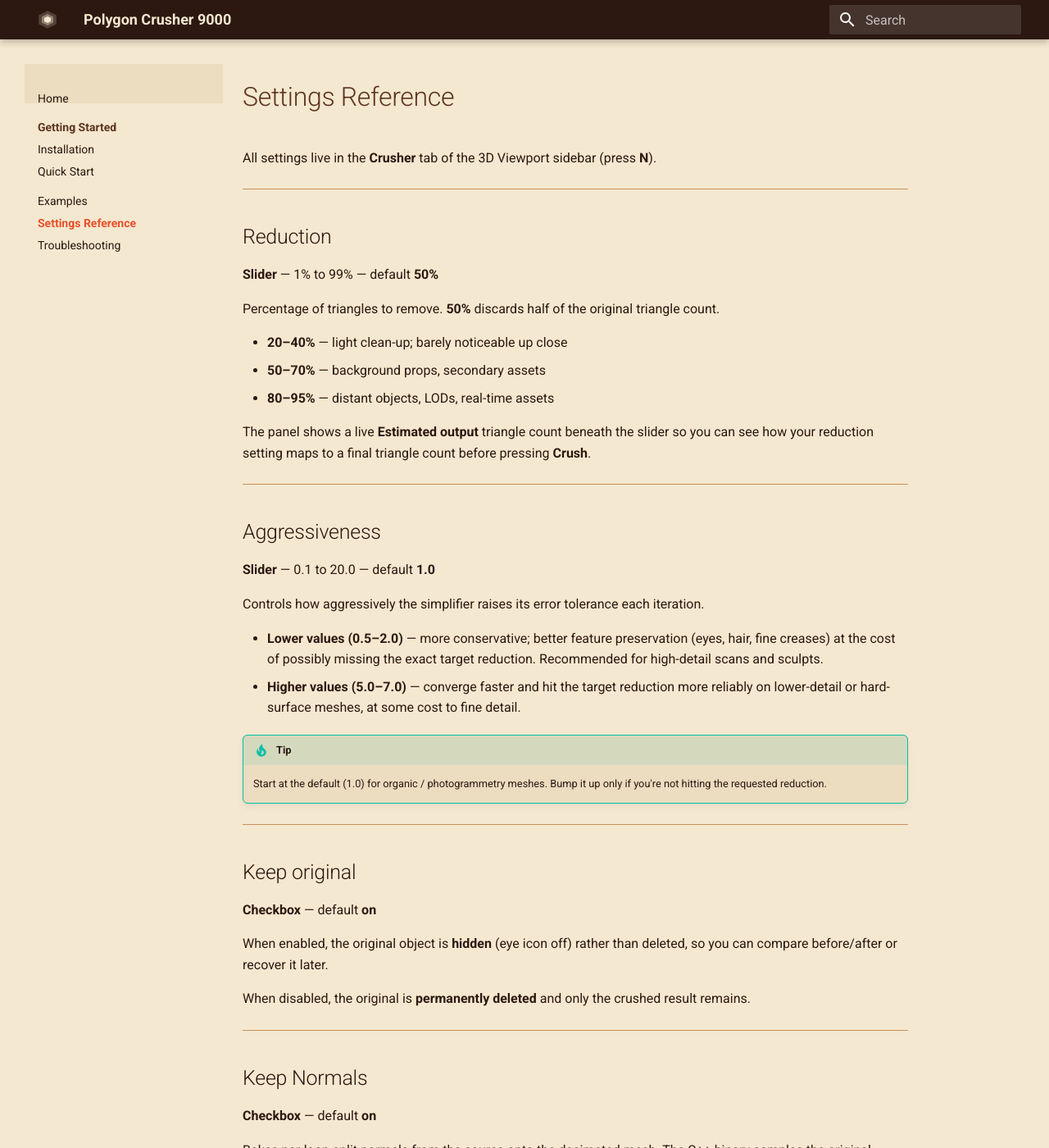
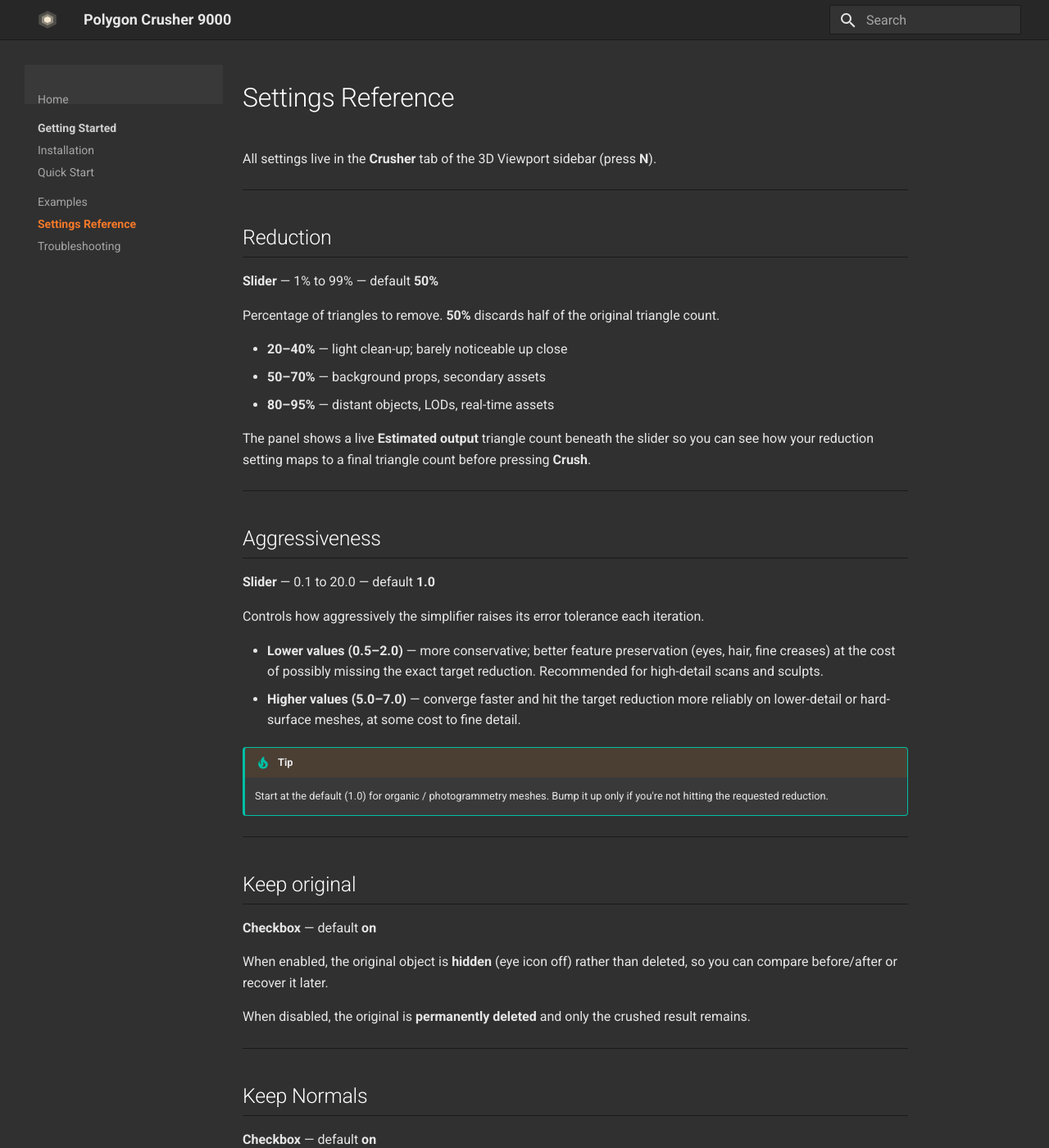
Before and after one commit to henriquevlopes/polygon-crusher-9000-docs, an MkDocs documentation site: the page built from docs/settings.md, in a window 1280 px wide and 1400 px high. Shown: the whole window at 82% size. Built offline with MkDocs 1.6.1 and Material for MkDocs 9.7.7, drawn with Linux system fonts in a browser that asks for light colours.

Commit message:
Restyle docs site to match Blender default theme
Switch to slate (dark) scheme with Blender's UI palette: #303030
region bg, #393939 panels, #272727 header/footer, #ea7600 brand
orange for accents/links/primary buttons. Recolor cards, tables,
admonitions, code blocks, scrollbars, and selection to match.

Co-Authored-By: Claude Opus 4.7 (1M context) <noreply@anthropic.com>

```diff
--- a/docs/stylesheets/extra.css
+++ b/docs/stylesheets/extra.css
@@ -1,77 +1,176 @@
-/* ── Palette (from Banner_01 — warm cream, orange-red, dark brown) ───── */
+/* ── Blender default-theme palette ──────────────────────────────────────
+   Sampled from Blender 4.x default UI:
+   - Region (main bg)          #303030
+   - Editor panel              #393939
+   - Header / footer           #272727
+   - Border / separator        #1a1a1a
+   - Button / input            #545454
+   - Button hover              #656565
+   - Text (primary)            #e6e6e6
+   - Text (dim)                #a6a6a6
+   - Brand orange              #ea7600  (logo)
+   - Brand orange bright       #f5792a
+   - Selection blue            #4772b3
+   ─────────────────────────────────────────────────────────────────────── */
 :root {
-  --pc-cream:       #f5e8d0;
-  --pc-cream-dark:  #ecdcc0;
-  --pc-orange:      #e8502a;
-  --pc-orange-dim:  rgba(232, 80, 42, 0.12);
-  --pc-brown:       #2c1810;
-  --pc-brown-mid:   #5c3520;
-  --pc-tan:         #c8905a;
+  --bl-bg:           #303030;
+  --bl-bg-2:         #393939;
+  --bl-bg-3:         #272727;
+  --bl-bg-input:     #545454;
+  --bl-bg-input-hi:  #656565;
+  --bl-border:       #1a1a1a;
+  --bl-text:         #e6e6e6;
+  --bl-text-dim:     #a6a6a6;
+  --bl-orange:       #ea7600;
+  --bl-orange-hi:    #f5792a;
+  --bl-orange-dim:   rgba(234, 118, 0, 0.14);
+  --bl-blue:         #4772b3;
 }
 
-/* ── Page background — warm cream ───────────────────────────────────── */
-[data-md-color-scheme="default"] {
-  --md-default-bg-color:         var(--pc-cream);
-  --md-default-fg-color:         var(--pc-brown);
-  --md-default-fg-color--light:  var(--pc-brown-mid);
-  --md-code-bg-color:            var(--pc-cream-dark);
-  --md-typeset-a-color:          var(--pc-orange);
+/* ── Material palette overrides (slate / dark mode) ─────────────────────── */
+[data-md-color-scheme="slate"] {
+  --md-default-bg-color:                #303030;
+  --md-default-bg-color--light:         #393939;
+  --md-default-bg-color--lighter:       #404040;
+  --md-default-bg-color--lightest:      #545454;
+  --md-default-fg-color:                #e6e6e6;
+  --md-default-fg-color--light:         #cfcfcf;
+  --md-default-fg-color--lighter:       #a6a6a6;
+  --md-default-fg-color--lightest:      #6a6a6a;
+
+  --md-primary-fg-color:                var(--bl-bg-3);
+  --md-primary-fg-color--light:         #2f2f2f;
+  --md-primary-fg-color--dark:          #1d1d1d;
+  --md-primary-bg-color:                #e6e6e6;
+  --md-primary-bg-color--light:         #cfcfcf;
+
+  --md-accent-fg-color:                 var(--bl-orange-hi);
+  --md-accent-fg-color--transparent:    var(--bl-orange-dim);
+  --md-accent-bg-color:                 #ffffff;
+
+  --md-typeset-a-color:                 var(--bl-orange-hi);
+  --md-typeset-mark-color:              var(--bl-orange-dim);
+
+  --md-code-bg-color:                   #232323;
+  --md-code-fg-color:                   #e6e6e6;
+
+  --md-footer-bg-color:                 var(--bl-bg-3);
+  --md-footer-bg-color--dark:           #1d1d1d;
+  --md-footer-fg-color:                 #e6e6e6;
+  --md-footer-fg-color--light:          #c0c0c0;
+  --md-footer-fg-color--lighter:        #909090;
 }
 
-/* ── Header ─────────────────────────────────────────────────────────── */
+/* ── Body ───────────────────────────────────────────────────────────────── */
+body {
+  background-color: var(--bl-bg);
+}
+
+/* ── Header ─────────────────────────────────────────────────────────────── */
 .md-header {
-  background-color: var(--pc-brown) !important;
-  color: var(--pc-cream) !important;
+  background-color: var(--bl-bg-3) !important;
+  color: var(--bl-text) !important;
+  border-bottom: 1px solid var(--bl-border);
+  box-shadow: none;
 }
 
 .md-header__title {
-  color: var(--pc-cream) !important;
+  color: var(--bl-text) !important;
 }
 
-/* ── Left sidebar ────────────────────────────────────────────────────── */
+/* ── Tabs (top nav) ─────────────────────────────────────────────────────── */
+.md-tabs {
+  background-color: var(--bl-bg-3) !important;
+  border-bottom: 1px solid var(--bl-border);
+}
+
+/* ── Sidebars ───────────────────────────────────────────────────────────── */
 .md-sidebar--primary {
-  background-color: var(--pc-cream-dark);
+  background-color: var(--bl-bg-2);
 }
 
 .md-nav__title {
-  color: var(--pc-brown);
+  color: var(--bl-text);
+  background-color: var(--bl-bg-2) !important;
 }
 
 .md-nav--primary > .md-nav__title {
   display: none;
 }
 
-/* ── Right sidebar (TOC) — hidden ────────────────────────────────────── */
+.md-nav__link {
+  color: var(--bl-text-dim);
+}
+
+.md-nav__link:hover {
+  color: var(--bl-orange-hi);
+}
+
+.md-nav__link--active,
+.md-nav__link--active code {
+  color: var(--bl-orange-hi) !important;
+  font-weight: 700;
+}
+
+/* Right sidebar (TOC) hidden, matching prior layout. */
 .md-sidebar--secondary {
   display: none !important;
 }
 
 .md-content {
   max-width: 860px;
+  color: var(--bl-text);
 }
 
-/* ── Active nav link ─────────────────────────────────────────────────── */
-.md-nav__link--active {
-  color: var(--pc-orange) !important;
-  font-weight: 700;
+.md-typeset {
+  color: var(--bl-text);
 }
 
-/* ── Footer ──────────────────────────────────────────────────────────── */
+/* Headings — slightly brighter than body text, matching Blender label brightness */
+.md-typeset h1,
+.md-typeset h2,
+.md-typeset h3,
+.md-typeset h4,
+.md-typeset h5,
+.md-typeset h6 {
+  color: #ffffff;
+}
+
+.md-typeset h2 {
+  border-bottom: 1px solid var(--bl-border);
+  padding-bottom: 0.3rem;
+}
+
+/* ── Search ─────────────────────────────────────────────────────────────── */
+.md-search__form {
+  background-color: rgba(255, 255, 255, 0.06) !important;
+  border: 1px solid var(--bl-border);
+}
+
+.md-search__form:hover {
+  background-color: rgba(255, 255, 255, 0.10) !important;
+}
+
+.md-search__input {
+  color: var(--bl-text);
+}
+
+.md-search__input::placeholder {
+  color: var(--bl-text-dim);
+}
+
+/* ── Footer ─────────────────────────────────────────────────────────────── */
 .md-footer {
-  background-color: var(--pc-brown) !important;
-  color: var(--pc-cream) !important;
+  background-color: var(--bl-bg-3) !important;
+  color: var(--bl-text) !important;
+  border-top: 1px solid var(--bl-border);
 }
 
 .md-footer-meta {
-  background-color: var(--pc-brown) !important;
+  background-color: #1d1d1d !important;
 }
 
-/* ── Search ──────────────────────────────────────────────────────────── */
-.md-search__form {
-  background-color: rgba(255,255,255,0.12) !important;
-}
-
-/* ── Hero section ────────────────────────────────────────────────────── */
+/* ── Hero (home page) ───────────────────────────────────────────────────── */
 .pc-hero {
   text-align: center;
   padding: 2.5rem 1rem 1.5rem;
@@ -83,14 +182,14 @@
   border-radius: 12px;
   margin: 0 auto 1.75rem;
   display: block;
-  box-shadow: 0 8px 32px rgba(44, 24, 16, 0.20);
+  box-shadow: 0 8px 32px rgba(0, 0, 0, 0.55);
 }
 
 .pc-hero .md-button {
   margin: 0.3rem;
 }
 
-/* ── Feature grid cards ──────────────────────────────────────────────── */
+/* ── Feature grid cards ─────────────────────────────────────────────────── */
 .pc-grid {
   display: grid;
   grid-template-columns: repeat(auto-fit, minmax(220px, 1fr));
@@ -99,16 +198,17 @@
 }
 
 .pc-card {
-  background: var(--pc-cream-dark);
-  border: 1px solid var(--pc-tan);
-  border-radius: 8px;
+  background: var(--bl-bg-2);
+  border: 1px solid var(--bl-border);
+  border-radius: 6px;
   padding: 1.25rem 1.25rem 1rem;
-  transition: border-color 0.2s, box-shadow 0.2s;
+  transition: border-color 0.18s, box-shadow 0.18s, transform 0.18s;
 }
 
 .pc-card:hover {
-  border-color: var(--pc-orange);
-  box-shadow: 0 0 0 1px var(--pc-orange), 0 4px 20px var(--pc-orange-dim);
+  border-color: var(--bl-orange);
+  box-shadow: 0 0 0 1px var(--bl-orange), 0 6px 20px rgba(0, 0, 0, 0.45);
+  transform: translateY(-1px);
 }
 
 .pc-card-icon {
@@ -123,64 +223,142 @@
   margin: 0 0 0.4rem;
   text-transform: uppercase;
   letter-spacing: 0.06em;
-  color: var(--pc-brown-mid);
+  color: var(--bl-text-dim);
 }
 
 .pc-card p {
   font-size: 0.875rem;
   line-height: 1.55;
   margin: 0;
-  color: var(--pc-brown);
+  color: var(--bl-text);
 }
 
-/* ── CTA buttons ─────────────────────────────────────────────────────── */
+/* ── Buttons ────────────────────────────────────────────────────────────── */
+.md-button {
+  background-color: var(--bl-bg-input) !important;
+  border: 1px solid var(--bl-border) !important;
+  color: var(--bl-text) !important;
+  border-radius: 4px !important;
+  transition: background-color 0.15s, border-color 0.15s;
+}
+
+.md-button:hover {
+  background-color: var(--bl-bg-input-hi) !important;
+  border-color: var(--bl-orange) !important;
+  color: var(--bl-text) !important;
+}
+
 .md-button--primary {
-  background-color: var(--pc-orange) !important;
-  border-color: var(--pc-orange) !important;
-  color: #fff !important;
+  background-color: var(--bl-orange) !important;
+  border-color: var(--bl-orange) !important;
+  color: #ffffff !important;
 }
 
 .md-button--primary:hover {
-  filter: brightness(1.1);
+  background-color: var(--bl-orange-hi) !important;
+  border-color: var(--bl-orange-hi) !important;
+  color: #ffffff !important;
 }
 
-.md-button:not(.md-button--primary) {
-  border-color: var(--pc-tan) !important;
-  color: var(--pc-brown) !important;
+/* ── Admonitions (note / tip / warning) ────────────────────────────────── */
+.md-typeset .admonition,
+.md-typeset details {
+  background-color: var(--bl-bg-2);
+  border: 1px solid var(--bl-border);
+  border-left: 3px solid var(--bl-orange);
+  border-radius: 4px;
+  color: var(--bl-text);
+  box-shadow: none;
 }
 
-/* ── Admonitions ─────────────────────────────────────────────────────── */
-.md-typeset .admonition,
-.md-typeset details {
-  border-radius: 6px;
-  background-color: var(--pc-cream-dark);
+.md-typeset .admonition-title,
+.md-typeset summary {
+  background-color: rgba(234, 118, 0, 0.10) !important;
+  color: var(--bl-text) !important;
 }
 
-/* ── Tables ──────────────────────────────────────────────────────────── */
+/* ── Tables ─────────────────────────────────────────────────────────────── */
+.md-typeset table:not([class]) {
+  background-color: var(--bl-bg-2);
+  border: 1px solid var(--bl-border);
+}
+
 .md-typeset table:not([class]) th {
-  background-color: var(--pc-cream-dark);
-  color: var(--pc-brown);
+  background-color: var(--bl-bg-3);
+  color: var(--bl-text);
+  border-bottom: 1px solid var(--bl-border);
 }
 
 .md-typeset table:not([class]) td {
-  border-color: var(--pc-tan);
+  color: var(--bl-text);
+  border-top: 1px solid var(--bl-border);
 }
 
-/* ── Code blocks ─────────────────────────────────────────────────────── */
-.md-typeset code {
-  background-color: var(--pc-cream-dark);
-  color: var(--pc-brown);
+.md-typeset table:not([class]) tr:hover {
+  background-color: rgba(255, 255, 255, 0.03);
 }
 
-/* ── Horizontal rules ────────────────────────────────────────────────── */
-.md-typeset hr {
-  border-color: var(--pc-tan);
+/* ── Code ───────────────────────────────────────────────────────────────── */
+.md-typeset code {
+  background-color: #232323;
+  color: var(--bl-orange-hi);
+  border-radius: 3px;
+  padding: 0.1em 0.35em;
 }
 
-/* ── Full-width images in content ────────────────────────────────────── */
+.md-typeset pre > code,
+.md-typeset .highlight code {
+  color: var(--bl-text);
+  background-color: #232323;
+}
+
+.md-typeset pre {
+  background-color: #232323;
+  border: 1px solid var(--bl-border);
+  border-radius: 4px;
+}
+
+/* ── Horizontal rules ───────────────────────────────────────────────────── */
+.md-typeset hr {
+  border-color: var(--bl-border);
+}
+
+/* ── Inline links ───────────────────────────────────────────────────────── */
+.md-typeset a {
+  color: var(--bl-orange-hi);
+}
+
+.md-typeset a:hover {
+  color: #ffa64c;
+}
+
+/* ── Full-width images in content ───────────────────────────────────────── */
 .md-typeset img {
   width: 100%;
   max-width: 100%;
-  border-radius: 10px;
-  box-shadow: 0 6px 24px rgba(44, 24, 16, 0.15);
+  border-radius: 8px;
+  box-shadow: 0 6px 24px rgba(0, 0, 0, 0.5);
 }
+
+/* ── Selection (mimic Blender selection accent) ─────────────────────────── */
+::selection {
+  background: var(--bl-orange);
+  color: #ffffff;
+}
+
+/* ── Scrollbar (webkit, mimics Blender's slim dark scrollbars) ──────────── */
+::-webkit-scrollbar {
+  width: 10px;
+  height: 10px;
+}
+::-webkit-scrollbar-track {
+  background: var(--bl-bg-3);
+}
+::-webkit-scrollbar-thumb {
+  background: var(--bl-bg-input);
+  border-radius: 5px;
+  border: 2px solid var(--bl-bg-3);
+}
+::-webkit-scrollbar-thumb:hover {
+  background: var(--bl-bg-input-hi);
+}
--- a/mkdocs.yml
+++ b/mkdocs.yml
@@ -8,9 +8,9 @@ theme:
   logo: assets/logo.svg
   favicon: assets/logo.svg
   palette:
-    scheme: default
-    primary: deep orange
-    accent: orange
+    scheme: slate
+    primary: custom
+    accent: custom
   features:
     - navigation.instant
     - navigation.instant.prefetch
```
